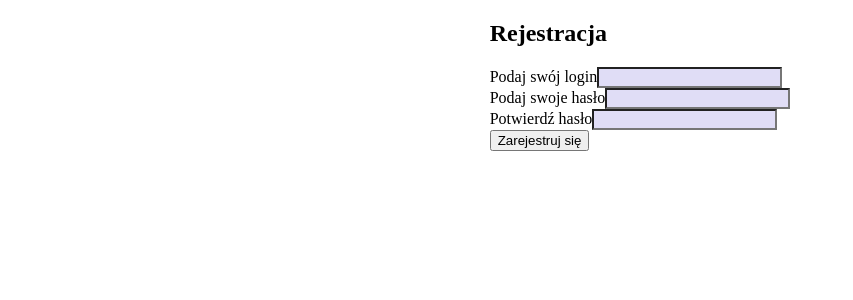
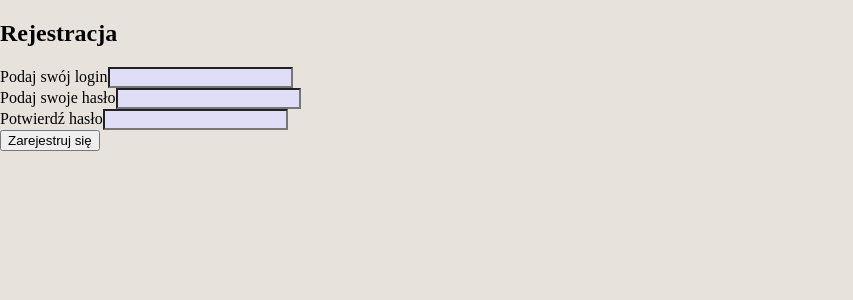
Before and after one commit to RadekPalka/react-i-am-sober, a React (Vite) app: page /registration-page in a window 1280 px wide. Shown: the top 300 px of the page, without its empty margins (0-853 px from the left). Built offline with nearby package versions, Linux system fonts and the light colour scheme.

Commit message:
wip: continue styling application

```diff
--- a/src/pages/RegistrationForm.tsx
+++ b/src/pages/RegistrationForm.tsx
@@ -11,7 +11,10 @@ export const RegistrationForm: React.FC = () => {
 	const passwordLabelText = 'Podaj swoje hasło';
 	const confirmPasswordLabelText = 'Potwierdź hasło';
 
-	const StyledSection = styled.section``;
+	const StyledSection = styled.section`
+		background-color: #e7e2dc;
+		width: 100vw;
+	`;
 
 	const handleChange = (
 		callback: React.Dispatch<React.SetStateAction<string>>,
```
